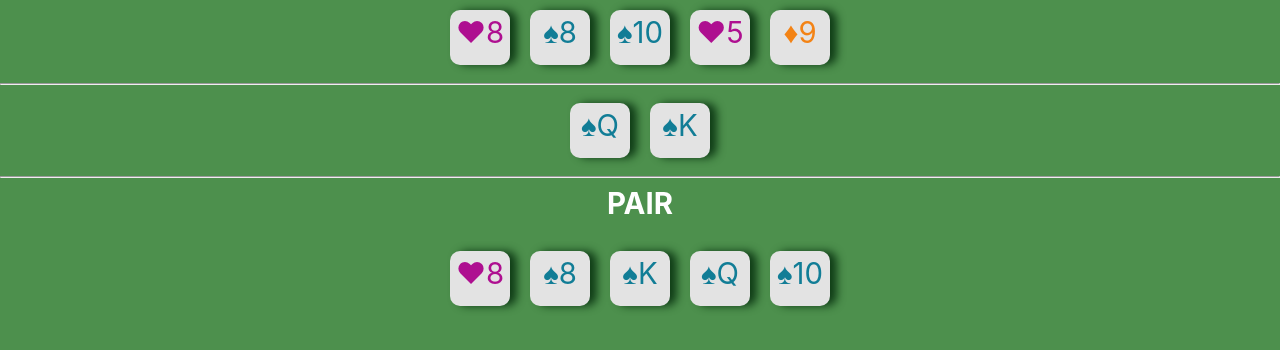
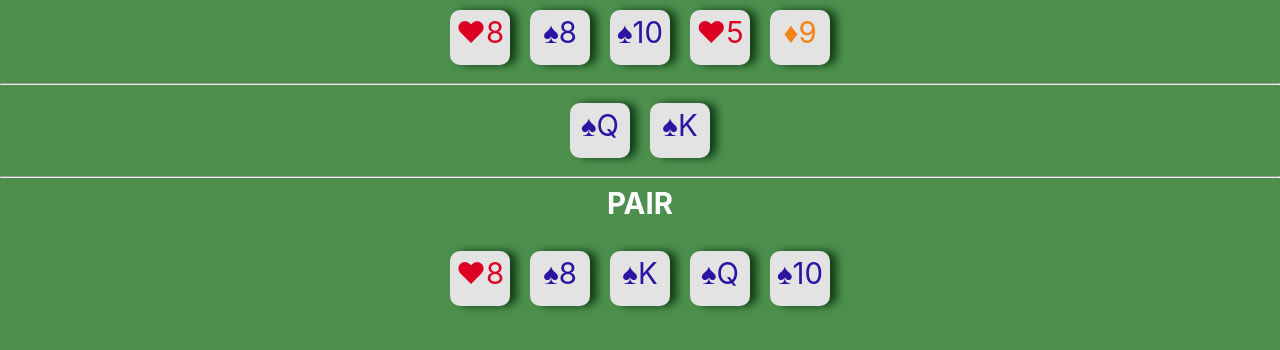
Before and after one commit to CaptainVVS/savagaypoker, a React (Create React App) app: page / in a window 1280 px wide. Shown: the top 350 px of the page. Built offline with nearby package versions, Linux system fonts and the light colour scheme; the HTML template or start-up script is replaced by a standard one.

Commit message:
change card colors

```diff
--- a/src/App.css
+++ b/src/App.css
@@ -15,10 +15,10 @@ body {
   color: #F38315;
 }
 .suit-2{
-  color: #AE0F90;
+  color: #DB0023;
 }
 .suit-3{
-  color: #117D96;
+  color: #2A14A1;
 }
 
 .combinationName {
```
